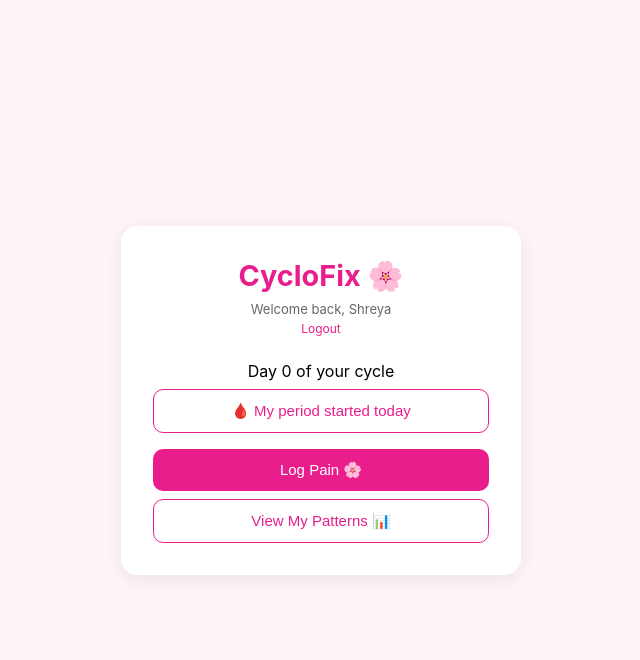
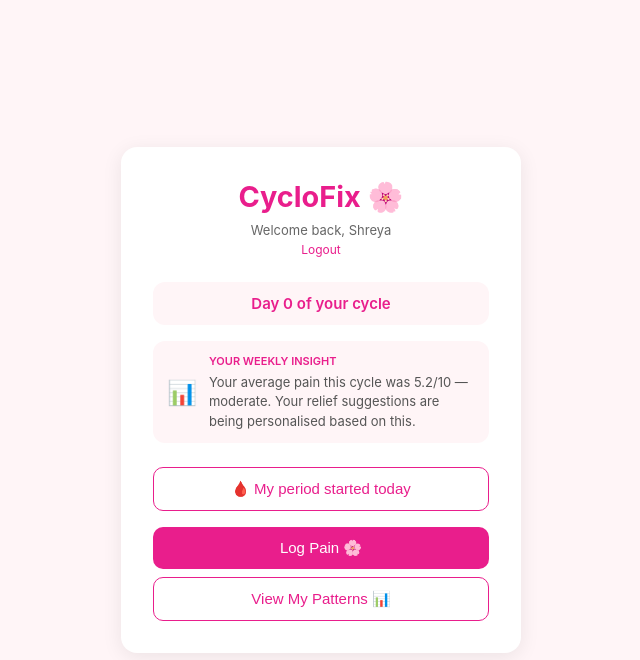
Before and after one commit to shreyastar927-afk/Cyclofix, a Flask app: page / in a window 1280 px wide. Shown: the top 660 px of the page, without its empty margins (319-959 px from the left). Run offline with Flask 3, Linux system fonts and the light colour scheme; a user stored in the database is signed in.

Commit message:
Add weekly insight to home screen

```diff
--- a/app.py
+++ b/app.py
@@ -4,6 +4,84 @@
 from models import db, User, CycleLog
 from datetime import datetime, date, timedelta
 from datetime import timedelta
+def generate_weekly_insight(user_id):
+    from collections import Counter
+    from datetime import timedelta
+
+    # Get logs from the last 4 weeks
+    four_weeks_ago = date.today() - timedelta(weeks=4)
+    recent_logs = CycleLog.query.filter_by(
+        user_id=user_id
+    ).filter(
+        CycleLog.date >= four_weeks_ago,
+        CycleLog.pain_intensity != None
+    ).all()
+
+    if not recent_logs:
+        return {
+            'text': "Log your pain this cycle to get your first weekly insight 🌸",
+            'emoji': '📊'
+        }
+
+    # What helped most
+    helpful_logs = [l for l in recent_logs if l.relief_helped == 'yes' and l.relief_suggestion]
+    help_counts = Counter([l.relief_suggestion for l in helpful_logs])
+
+    # Average pain this cycle
+    avg_pain = round(sum([l.pain_intensity for l in recent_logs]) / len(recent_logs), 1)
+
+    # Worst day
+    worst_log = max(recent_logs, key=lambda l: l.pain_intensity)
+
+    # Most common pain type
+    pain_types = Counter([l.pain_type for l in recent_logs if l.pain_type])
+    most_common = pain_types.most_common(1)[0][0] if pain_types else None
+
+    # Generate insight based on available data
+    insights = []
+
+    if help_counts:
+        top = help_counts.most_common(1)[0]
+        insights.append({
+            'text': f"{top[0].capitalize()} has helped you {top[1]} time{'s' if top[1] > 1 else ''} recently — it's your most effective relief method.",
+            'emoji': '💡'
+        })
+
+    if worst_log:
+        insights.append({
+            'text': f"Your most intense pain this cycle was a {worst_log.pain_intensity}/10 on Day {worst_log.cycle_day}. Knowing your pattern helps you prepare.",
+            'emoji': '📈'
+        })
+
+    if avg_pain:
+        if avg_pain <= 4:
+            insights.append({
+                'text': f"Your average pain this cycle was {avg_pain}/10 — that's on the milder side. Keep logging to track changes over time.",
+                'emoji': '🌸'
+            })
+        elif avg_pain <= 7:
+            insights.append({
+                'text': f"Your average pain this cycle was {avg_pain}/10 — moderate. Your relief suggestions are being personalised based on this.",
+                'emoji': '📊'
+            })
+        else:
+            insights.append({
+                'text': f"Your average pain this cycle was {avg_pain}/10 — that's significant. Consider speaking to a doctor if this is consistent.",
+                'emoji': '⚠️'
+            })
+
+    if most_common:
+        insights.append({
+            'text': f"{most_common.capitalize()} pain is your most common type. Your suggestions are being tailored around this.",
+            'emoji': '🔍'
+        })
+
+    # Return a random insight from available ones
+    import random
+    return random.choice(insights) if insights else {
+        'text': "Keep logging your pain to unlock personalised weekly insights 🌸",
+        'emoji': '📊'
+    }
 
 app = Flask(__name__)
 app.config['SECRET_KEY'] = 'cyclofix-secret-key'
@@ -26,13 +104,13 @@
 @app.route('/')
 @login_required
 def home():
-    log_date_str = request.form.get('log_date')
-    today = datetime.strptime(log_date_str, '%Y-%m-%d').date() if log_date_str else date.today()
+    today = date.today()
     if current_user.last_period_start:
         current_day = (today - current_user.last_period_start).days + 1
     else:
         current_day = 1
-    return render_template('base.html', user=current_user, current_day=current_day)
+    insight = generate_weekly_insight(current_user.id)
+    return render_template('base.html', user=current_user, current_day=current_day, insight=insight)
 
 @app.route('/signup', methods=['GET', 'POST'])
 def signup():
--- a/static/style.css
+++ b/static/style.css
@@ -330,3 +330,21 @@
     padding: 12px;
     border: 1.5px solid #eee;
 }
+.cycle-status {
+    background: #fff5f7;
+    border-radius: 12px;
+    padding: 12px 16px;
+    margin-bottom: 1rem;
+}
+
+.cycle-day-display {
+    font-size: 15px;
+    font-weight: 600;
+    color: #e91e8c;
+}
+
+.cycle-alert {
+    font-size: 12px;
+    color: #888;
+    margin-top: 4px;
+}
--- a/templates/base.html
+++ b/templates/base.html
@@ -27,6 +27,13 @@
         </div>
         {% endif %}
     </div>
+    <div class="insight-card" style="margin-bottom:1rem">
+    <div class="insight-emoji">{{ insight.emoji }}</div>
+    <div class="insight-text">
+        <div style="font-size:11px;color:#e91e8c;font-weight:600;margin-bottom:3px">YOUR WEEKLY INSIGHT</div>
+        {{ insight.text }}
+    </div>
+</div>
 
     <button onclick="periodStarted()"
             style="background:white;color:#e91e8c;border:1.5px solid #e91e8c;margin-bottom:8px">
```
Also changed, not shown: 1 other file.
